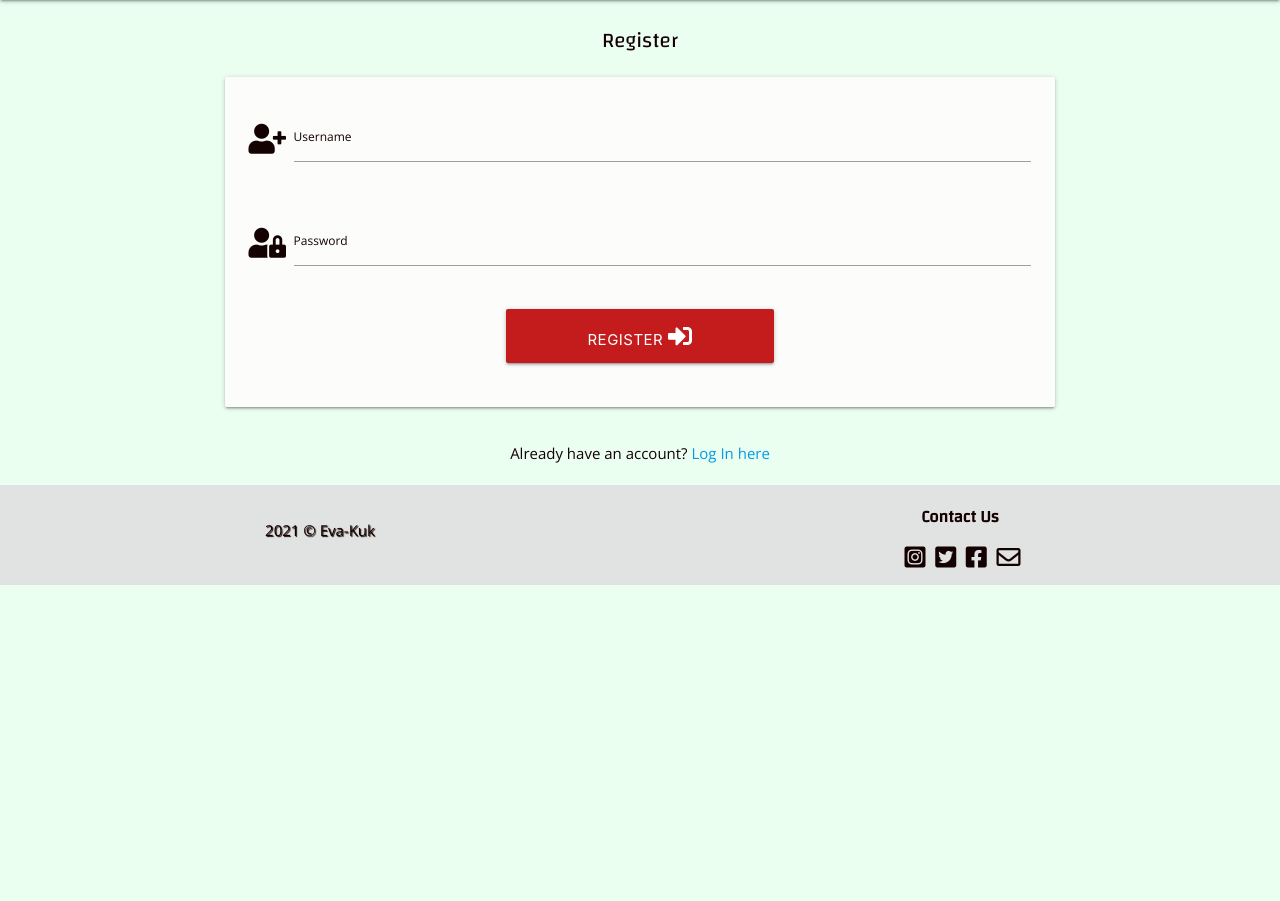
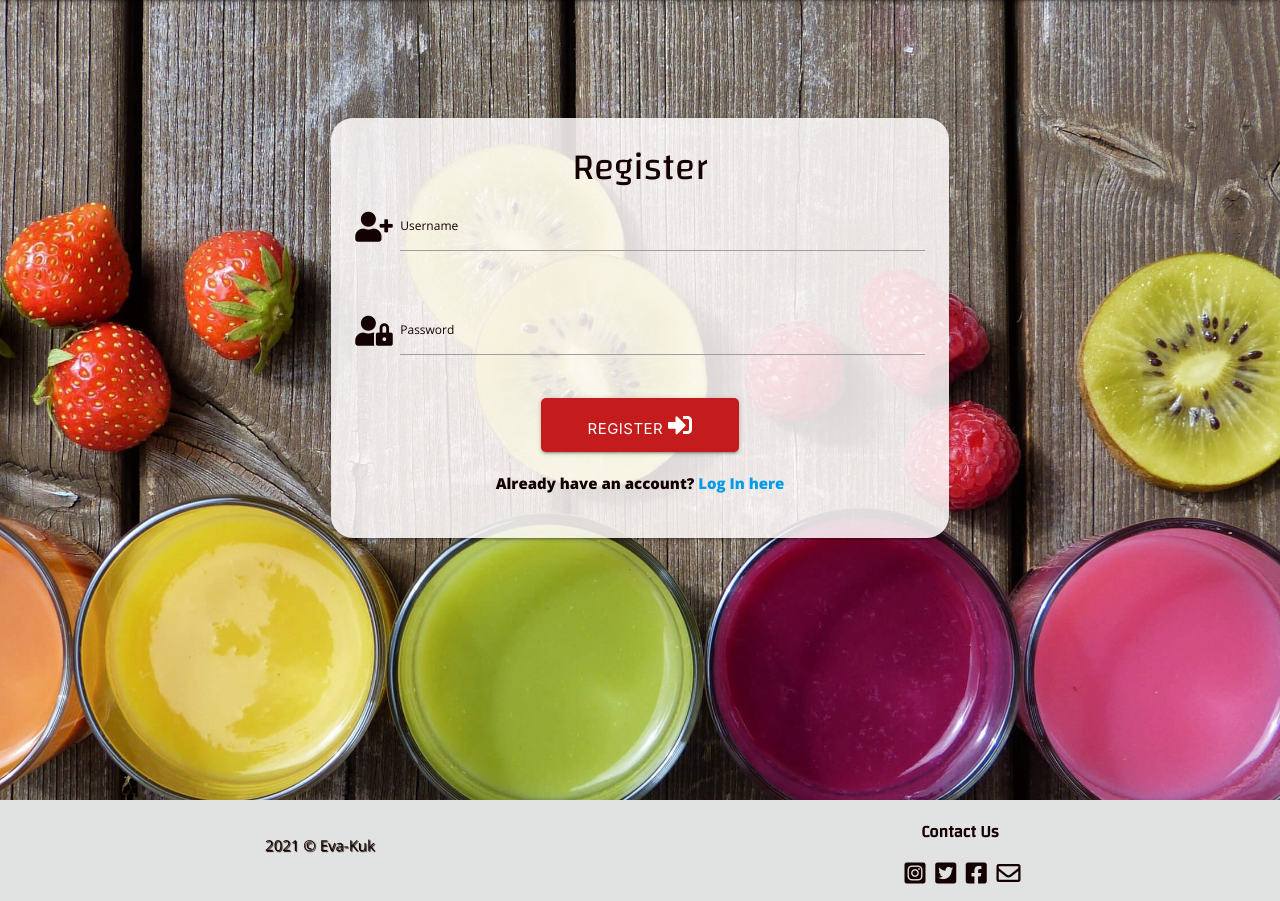
Before and after one commit to Eva-Kuk/smoothie-lovers, a Flask app: page /register in a window 1280 px wide. Shown: the part 64-965 px from the top of the page. Before the commit the page ends 649 px from the top, so only its background shows below. Run offline with Flask 2, Linux system fonts and the light colour scheme; some libraries are stand-ins or nearby versions.

Commit message:
feat: Add background image to register page and style

```diff
--- a/static/css/style.css
+++ b/static/css/style.css
@@ -101,15 +101,40 @@ nav ul a,
 }
 .card-panel {
     background-color:#fffcfcdb;
+    border-radius: 22px;
 }
 .button-style {
     background-color:#c41c1c;
+    border-radius: 5px;
 }
-
 .btn-large:hover {
     background-color: #008f2b;
 }
-
+.user-note-style {
+    margin-top: 20px;
+    font-weight:600;
+}
+.register-form-margin {
+    margin-top: 110px;
+}
+#hero-image-register {
+/* ---------- Credit: Image by Silviarita from Pixabay ----------*/
+    background: url("../images/background-image.jpg") no-repeat bottom right;
+    -webkit-background-size: cover;
+    -moz-background-size: cover;
+    -o-background-size: cover;
+    background-size: cover;
+    width: 100%;
+    object-fit: cover;
+    height: 100vh;
+    justify-content: center;
+    position: relative;
+    align-items: center;
+}
+.text-margin {
+    margin-top: 5px;
+    margin-bottom: 2px;
+}
 /*---------------- RECIPE CARDS ------------------*/
 .recipe-image {
     height: fit-content;
--- a/templates/register.html
+++ b/templates/register.html
@@ -1,17 +1,20 @@
 {% extends "base.html" %}
 {% block content %}
 
-<h3 class="center-align">Register</h3>
 <!--CREDIT: Card panel code customized from materializecss-->
 <!--CREDIT: Mini Project Task Manager and customized-->
+<section id="hero-image-register">
+    <div class="container-fluid">
 <div class="row">
-    <form class="col s12 m8 offset-m2" method="POST" action="{{ url_for('register') }}">
+    <form class="col s12 m6 offset-m3 register-form-margin" method="POST" action="{{ url_for('register') }}">
         <div class="card-panel">
             <!--username-->
             <div class="row">
+                <h1 class="center-align text-margin">Register</h1>
                 <div class="input-field col s12">
                     <i class="fas fa-user-plus prefix"></i>
-                    <input id="username" name="username" type="text" minlength="5" maxlength="20" pattern="^[a-zA-Z0-9]{5,20}$" class="validate" required>
+                    <input id="username" name="username" type="text" minlength="5"
+                    maxlength="20" pattern="^[a-zA-Z0-9]{5,20}$" class="validate" required>
                     <label for="username">Username</label>
                 </div>
             </div>
@@ -19,7 +22,8 @@
             <div class="row">
                 <div class="input-field col s12">
                     <i class="fas fa-user-lock prefix"></i>
-                    <input id="password" name="password" type="password" minlength="5" maxlength="20" pattern="^[a-zA-Z0-9]{5,20}$" class="validate" required>
+                    <input id="password" name="password" type="password" minlength="5"
+                    maxlength="20" pattern="^[a-zA-Z0-9]{5,20}$" class="validate" required>
                     <label for="password">Password</label>
                 </div>
             </div>
@@ -28,16 +32,16 @@
                 <button type="submit" class="col s4 offset-s4 btn-large button-style">
                     Register <i class="fas fa-sign-in-alt"></i>
                 </button>
+                <div class="col s12 user-note-style">
+                    <p class="center-align">
+                        Already have an account?
+                        <a href="{{ url_for('login') }}">Log In here</a>
+                    </p>
+                </div>
             </div>
         </div>
     </form>
 </div>
-<div class="row">
-    <div class="col s12">
-        <p class="center-align">
-            Already have an account?
-            <a href="{{ url_for('login') }}">Log In here</a>
-        </p>
-    </div>
 </div>
+</section>
 {% endblock %}
```
